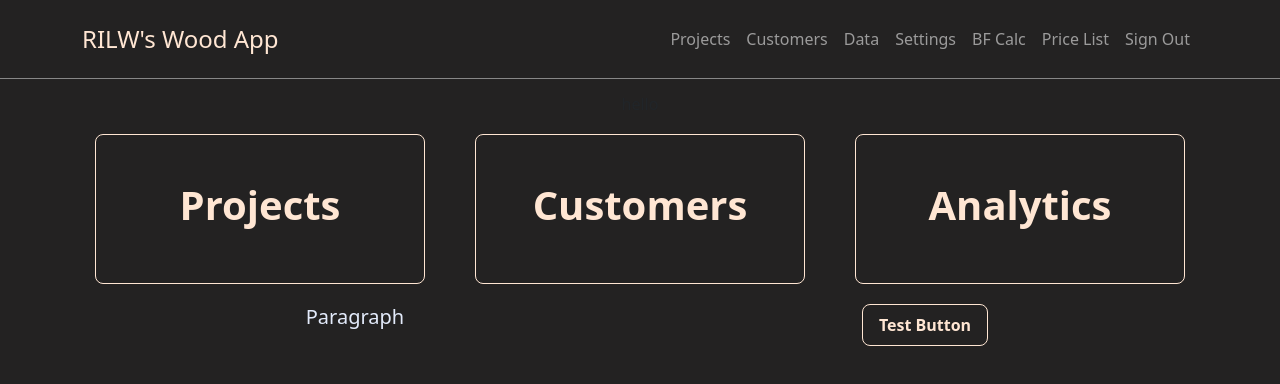
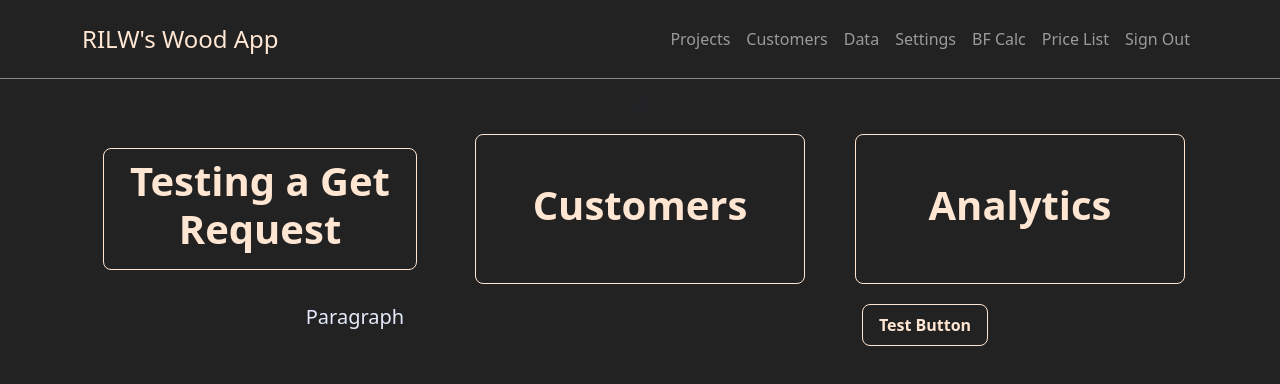
Before and after one commit to JCWoodworker/WPM_new_frontend, a React (Vite) app: page / in a window 1280 px wide. Shown: the top 384 px of the page. Built offline with nearby package versions, Linux system fonts and the light colour scheme.

Commit message:
changed directory naming

```diff
--- a/package.json
+++ b/package.json
@@ -9,6 +9,7 @@
     "preview": "vite preview"
   },
   "dependencies": {
+    "axios": "^1.2.2",
     "bootstrap": "^5.2.3",
     "react": "^18.2.0",
     "react-bootstrap": "^2.7.0",
--- a/src/App.jsx
+++ b/src/App.jsx
@@ -3,6 +3,7 @@ import { Container, Row, Col } from "react-bootstrap"
 import "./assets/sass/main.scss"
 
 import TopNavigationBar from "./components/TopNavigationBar.jsx"
+import TestGet from "./components/TestGet.jsx"
 
 function App() {
 	return (
@@ -13,8 +14,8 @@ function App() {
         <Col className="top-col"><span>hello</span></Col>
       </Row>
 			<Row>
-				<Col className="header-col clickable-button" xs={12}>
-					<h1>Projects</h1>
+				<Col className="header-col" xs={12}>
+					<TestGet />
 				</Col>
 				<Col className="header-col clickable-button" xs={12}>
 					<h1>Customers</h1>
--- /dev/null
+++ b/src/components/TestGet.jsx
@@ -0,0 +1,18 @@
+import React, {useState } from "react";
+import axios from "axios";
+
+const TestGet = () => {
+
+  const getLocalhost = async () => {
+    debugger
+    const response = await axios.get("http://localhost:3000/test");
+  }
+
+  return (
+    <div  className='clickable-button' onClick={getLocalhost}>
+      <h1>Testing a Get Request</h1>
+    </div>
+  );
+}
+
+export default TestGet;
```
Also changed, not shown: 1 other file (tests, documents, lock files or other folders).
